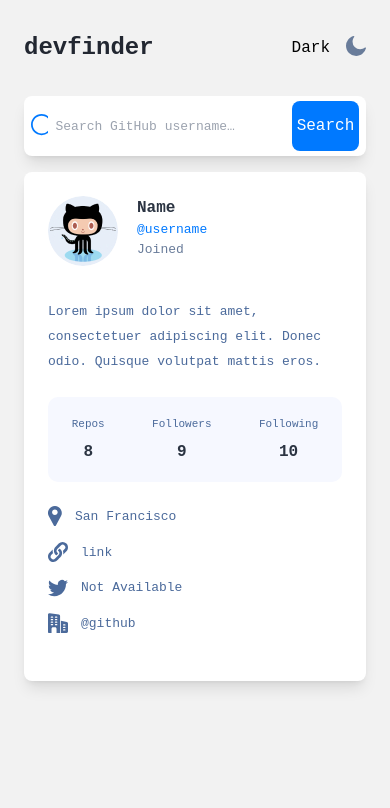
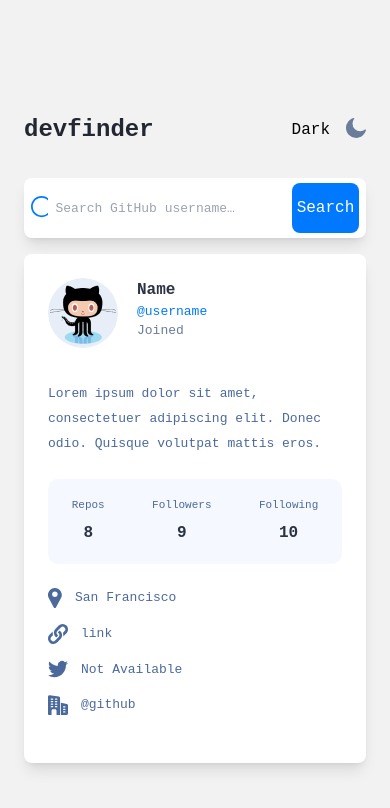
Before and after one commit to ljimshitashvili/github-user-search, a React (Create React App) app: page / in a window 390 px wide. Shown: the top 808 px of the page. Built offline with nearby package versions, Linux system fonts and the light colour scheme.

Commit message:
Responsive

```diff
--- a/src/App.tsx
+++ b/src/App.tsx
@@ -8,11 +8,9 @@ function App() {
 
   return (
     <div
-      className={
-        light
-          ? "App px-[24px] min-h-screen bg-[#F2F2F2] flex flex-col items-center"
-          : "App px-[24px] min-h-screen bg-[#141D2F] flex flex-col items-center"
-      }
+      className={`App min-h-screen flex flex-col items-center justify-center px-6 md:px-24 ${
+        light ? "bg-[#F2F2F2]" : "bg-[#141D2F]"
+      }`}
     >
       <Header light={light} setLight={setLight} />
       <Search light={light} />
--- a/src/components/Header.tsx
+++ b/src/components/Header.tsx
@@ -11,13 +11,11 @@ const Header: React.FC<Props> = ({ light, setLight }) => {
   };
 
   return (
-    <div className="flex w-full items-center justify-between py-8">
+    <div className="flex w-full items-center justify-between py-8 max-w-sm md:max-w-xl lg:max-w-[730px] ">
       <h1
-        className={
-          light
-            ? "text-[#222731] text-2xl font-bold"
-            : "text-white text-2xl font-bold"
-        }
+        className={` text-2xl font-bold ${
+          light ? "text-[#222731]" : "text-white"
+        }`}
       >
         devfinder
       </h1>
--- a/src/components/Result.tsx
+++ b/src/components/Result.tsx
@@ -7,7 +7,7 @@ interface Props {
 const Result: React.FC<Props> = ({ light }) => {
   return (
     <div
-      className={`w-full max-w-screen-sm px-[24px] pt-6 pb-12 flex flex-col shadow-lg rounded-lg ${
+      className={`w-full px-[24px] pt-6 pb-12 flex flex-col shadow-lg rounded-lg max-w-sm md:max-w-xl lg:max-w-[730px] ${
         light ? " bg-white" : " bg-[#1E2A47]"
       }`}
     >
--- a/src/components/Search.tsx
+++ b/src/components/Search.tsx
@@ -5,7 +5,7 @@ interface Props {
 const Search: React.FC<Props> = ({ light }) => {
   return (
     <div
-      className={`w-full h-[60px] max-w-screen-sm px-[7px] flex gap-[7px] shadow-lg rounded-lg items-center justify-between mb-4 ${
+      className={`w-full h-[60px] px-[7px] flex gap-[7px] shadow-lg rounded-lg items-center justify-between mb-4 max-w-sm md:max-w-xl lg:max-w-[730px] ${
         light ? "bg-white" : "bg-[#1E2A47]"
       }`}
     >
```
